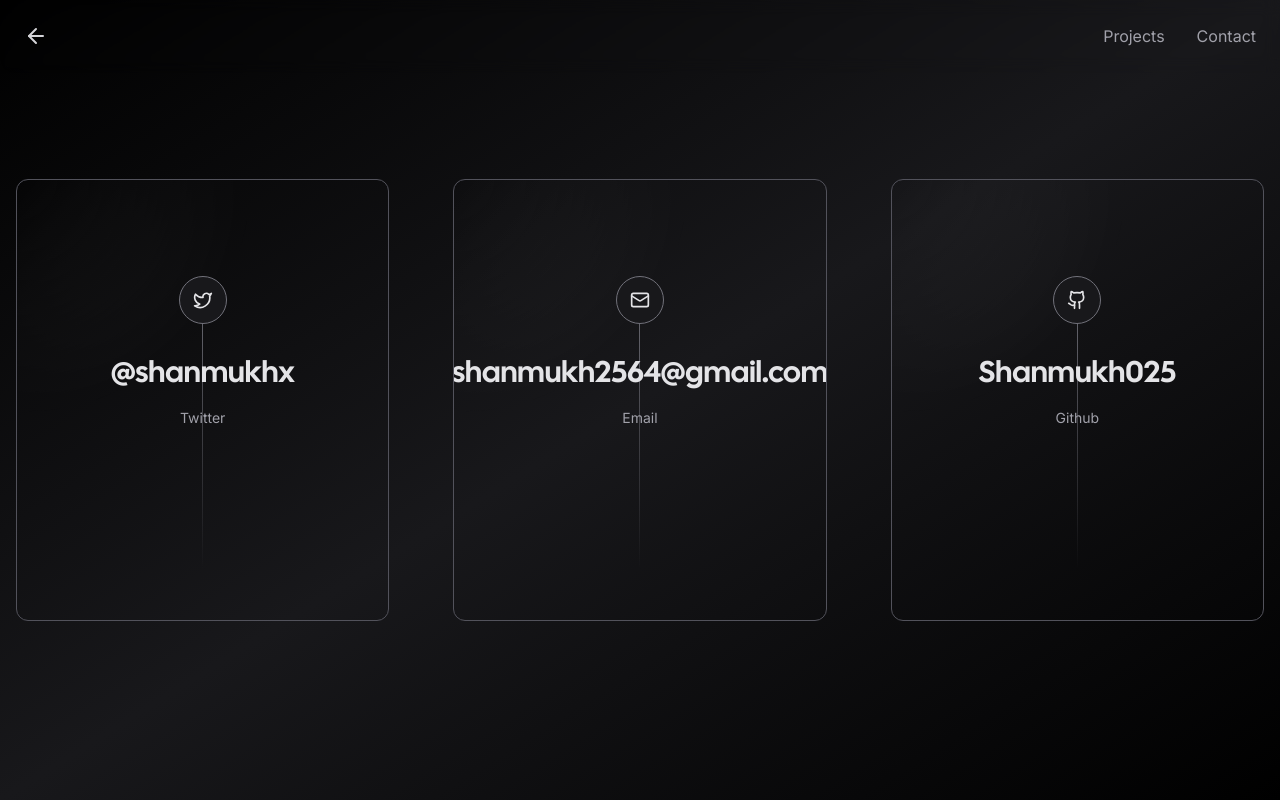
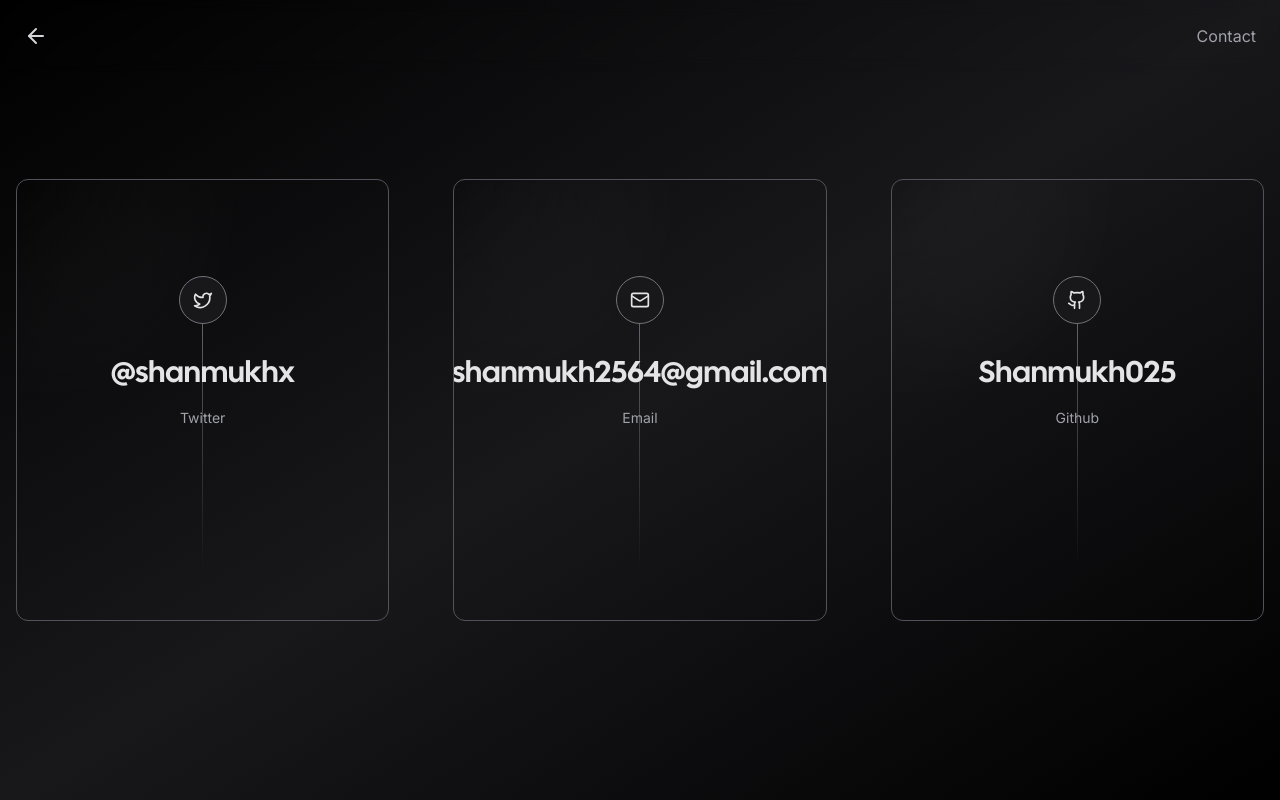
Before and after one commit to shan2564/shan2564.github.io, a Next.js app: page /contact in a window 1280 px wide. Built offline with nearby package versions, Linux system fonts and the light colour scheme; no server answers; what tailwindcss-debug-screens would draw is missing.

Commit message:
Update nav.tsx

```diff
--- a/app/components/nav.tsx
+++ b/app/components/nav.tsx
@@ -29,12 +29,6 @@
 				<div className="container flex flex-row-reverse items-center justify-between p-6 mx-auto">
 					<div className="flex justify-between gap-8">
 						<Link
-							href="/projects"
-							className="duration-200 text-zinc-400 hover:text-zinc-100"
-						>
-							Projects
-						</Link>
-						<Link
 							href="/contact"
 							className="duration-200 text-zinc-400 hover:text-zinc-100"
 						>
```
